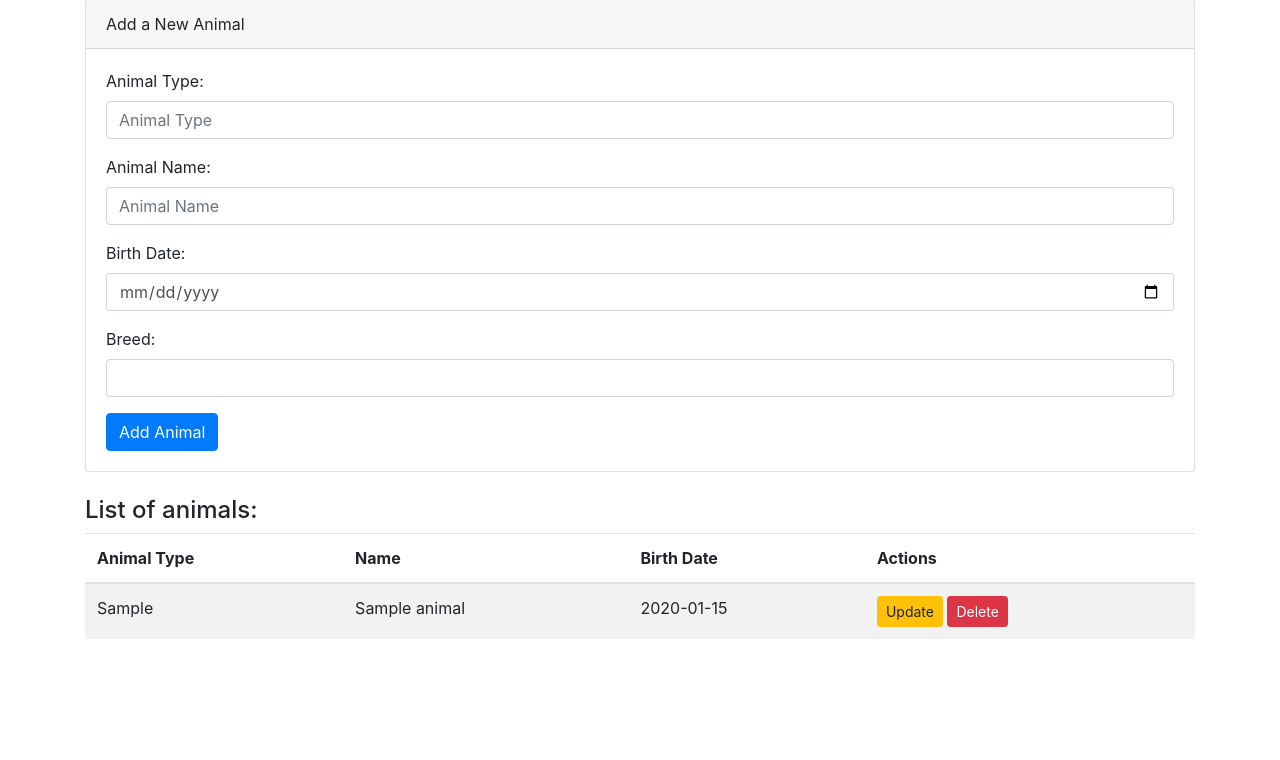
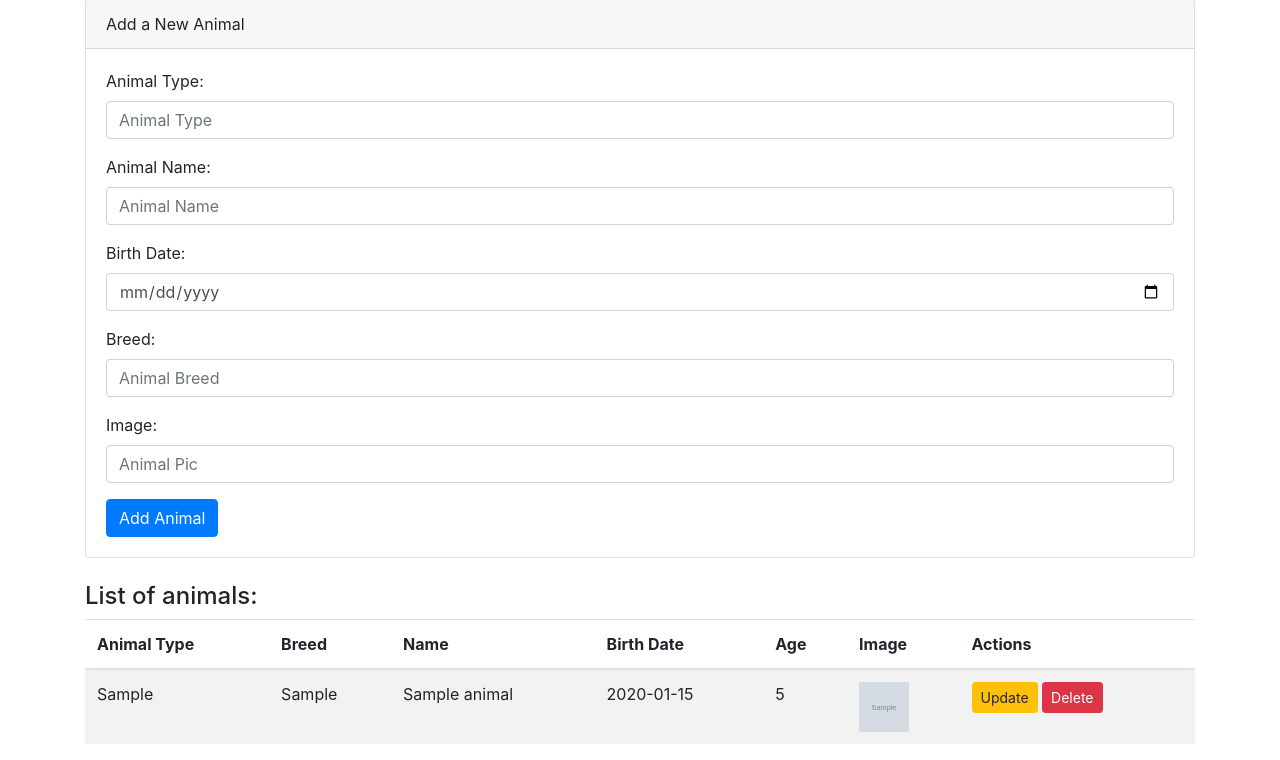
Before and after one commit to skarakash/course_flask, a Flask app: page / in a window 1280 px wide. Shown: the part 87-847 px from the top of the page. Before the commit the page ends 726 px from the top, so only its background shows below. Run offline with Flask 3, Linux system fonts and the light colour scheme; tables that the repository leaves empty hold one stand-in row (values such as "Sample post"); grey boxes marked "Sample" are stand-in pictures; some libraries are stand-ins or nearby versions.

Commit message:
Added image view of an Animal

```diff
--- a/app.py
+++ b/app.py
@@ -30,7 +30,8 @@ def add_animal() -> tuple[Response, int]:
         animal_type=data.animal_type,
         name=data.name,
         birth_date=data.birth_date,
-        breed=data.breed
+        breed=data.breed,
+        image_url=data.image_url
     )
     db.session.add(new_animal)
     db.session.commit()
@@ -52,6 +53,9 @@ def update_animal(pk: int) -> Union[Response, tuple[Response, int]]:
     animal.animal_type = data.animal_type
     animal.name = data.name
     animal.birth_date = data.birth_date
+    animal.breed = data.breed
+    animal.image_url = data.image_url
+
     db.session.commit()
     return jsonify(
         {
--- a/models/pydantic/models.py
+++ b/models/pydantic/models.py
@@ -1,5 +1,5 @@
-from datetime import date
-from pydantic import BaseModel, ConfigDict
+from datetime import date, timedelta
+from pydantic import BaseModel, ConfigDict, computed_field
 
 
 class AnimalCreate(BaseModel):
@@ -7,6 +7,7 @@ class AnimalCreate(BaseModel):
     name: str
     birth_date: date
     breed: str
+    image_url: str
 
 
 class AnimalResponse(BaseModel):
@@ -16,3 +17,10 @@ class AnimalResponse(BaseModel):
     animal_type: str
     name: str
     birth_date: date
+    breed: str
+    image_url: str
+
+    @computed_field
+    def age(self) -> int:
+        today = date.today()
+        return today.year - self.birth_date.year - ((today.month, today.day) < (self.birth_date.month, self.birth_date.day))
--- a/models/sqlalchemy/models.py
+++ b/models/sqlalchemy/models.py
@@ -10,3 +10,4 @@ class Animal(db.Model):
     name = db.Column(db.String, nullable=False)
     birth_date = db.Column(db.Date, nullable=False)
     breed = db.Column(db.String, nullable=False)
+    image_url = db.Column(db.String, nullable=False)
--- a/templates/home.html
+++ b/templates/home.html
@@ -35,7 +35,14 @@
                 </div>
                 <div class="form-group">
                     <label for="breed">Breed:</label>
-                    <input type="text" class="form-control" id="breed" required>
+                    <input type="text" class="form-control" id="breed"
+                           placeholder="Animal Breed" required
+                    >
+                </div>
+                <div class="form-group">
+                    <label for="image_url">Image:</label>
+                    <input type="text" class="form-control"
+                           placeholder="Animal Pic" id="image_url">
                 </div>
                 <button type="submit" class="btn btn-primary">Add Animal</button>
             </form>
@@ -48,8 +55,11 @@
         <thead>
             <tr>
                 <th>Animal Type</th>
+                <th>Breed</th>
                 <th>Name</th>
                 <th>Birth Date</th>
+                <th>Age</th>
+                <th>Image</th>
                 <th>Actions</th>
             </tr>
         </thead>
@@ -84,6 +94,17 @@
                 <label for="editAnimalBirthDate">Birth Date:</label>
                 <input type="date" class="form-control" id="editAnimalBirthDate" required>
             </div>
+             <div class="form-group">
+                    <label for="editAnimalBreed">Breed:</label>
+                    <input type="text" class="form-control" id="editAnimalBreed"
+                           placeholder="Animal Breed" required
+                    >
+                </div>
+                <div class="form-group">
+                    <label for="editAnimalImage_url">Image:</label>
+                    <input type="text" class="form-control"
+                           placeholder="Animal Pic" id="editAnimalImage_url">
+                </div>
         </form>
       </div>
       <div class="modal-footer">
@@ -99,11 +120,16 @@
     function updateAnimal(id) {
         // Fetch the current details of the animal to pre-populate the form.
         // This assumes you have a backend route to get details of a single animal.
+
         $.getJSON(`/animal/${id}`, function(data) {
+            console.log(data)
             $('#editAnimalId').val(data.animal.id);
             $('#editAnimalType').val(data.animal.animal_type);
             $('#editAnimalName').val(data.animal.name);
             $('#editAnimalBirthDate').val(data.animal.birth_date);
+            $('#editAnimalBreed').val(data.animal.breed);
+            $('#editAnimalImage_url').val(data.animal.image_url);
+
             $('#editAnimalModal').modal('show');
         });
     }
@@ -112,7 +138,9 @@
         const updatedAnimal = {
             animal_type: $('#editAnimalType').val(),
             name: $('#editAnimalName').val(),
-            birth_date: $('#editAnimalBirthDate').val()
+            birth_date: $('#editAnimalBirthDate').val(),
+            breed: $('#editAnimalBreed').val(),
+            image_url: $('#editAnimalImage_url').val(),
         };
 
         const animalId = $('#editAnimalId').val();
@@ -125,8 +153,9 @@
             success: function() {
                 $('#editAnimalModal').modal('hide');
                 fetchAnimals();
-            }
+           }
         });
+
     }
 
 
@@ -135,12 +164,20 @@
         $.getJSON('/animals', function(data) {
             $('#animalsList').empty();
             data.animals.forEach(animal => {
-                console.log(animal)
+                const {animal_type, breed, name, birth_date, image_url, age} = animal
                 $('#animalsList').append(`
                     <tr>
-                        <td>${animal.animal_type}</td>
-                        <td>${animal.name}</td>
-                        <td>${animal.birth_date}</td>
+                        <td>${animal_type}</td>
+                        <td>${breed}</td>
+                        <td>${name}</td>
+                        <td>${birth_date}</td>
+                        <td>${age}</td>
+                        <td>
+                            <img
+                                src="${image_url}"
+                                alt="${name}"
+                                style="width: 50px; height: 50px;"
+                            >
                         <td>
                             <button class="btn btn-warning btn-sm" onclick="updateAnimal(${animal.id})">Update</button>
                             <button class="btn btn-danger btn-sm" onclick="deleteAnimal(${animal.id})">Delete</button>
@@ -158,7 +195,8 @@
             animal_type: $('#animal_type').val(),
             name: $('#name').val(),
             birth_date: $('#birth_date').val(),
-            breed: $('#breed').val()
+            breed: $('#breed').val(),
+            image_url: $('#image_url').val()
         };
         $.ajax({
             url: '/animal',
```
